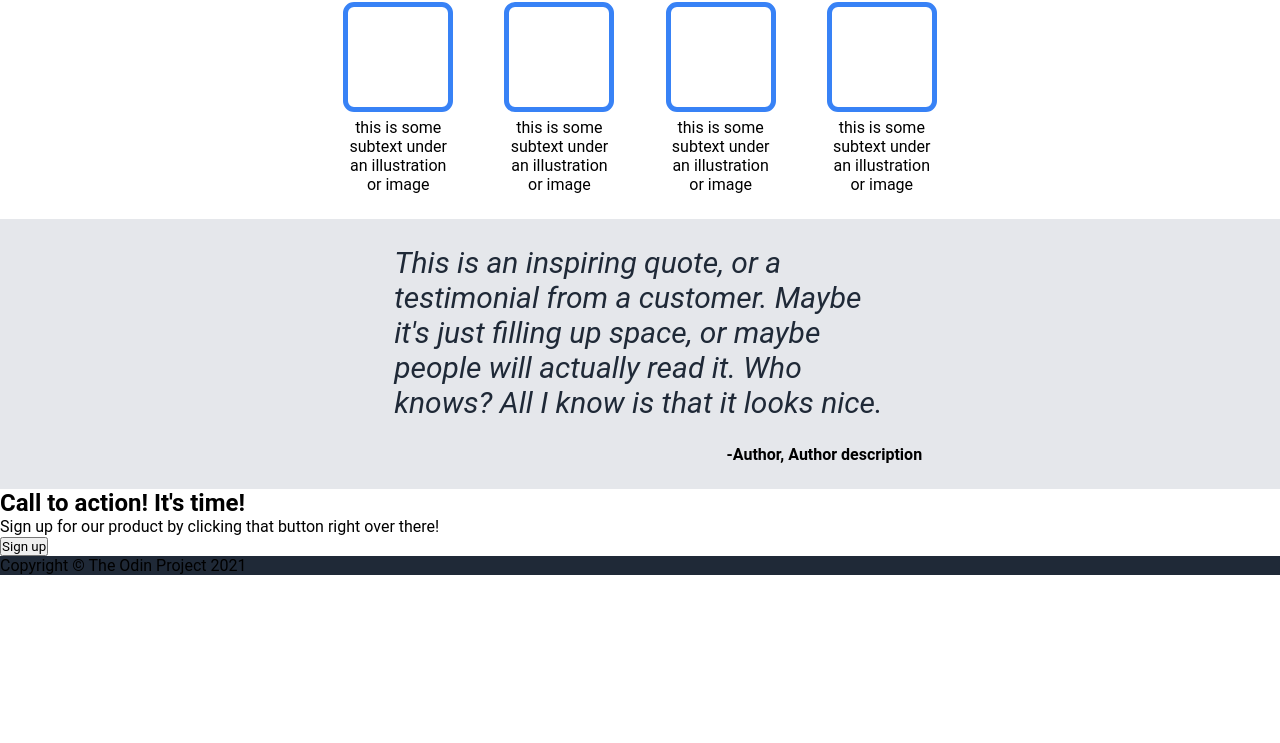
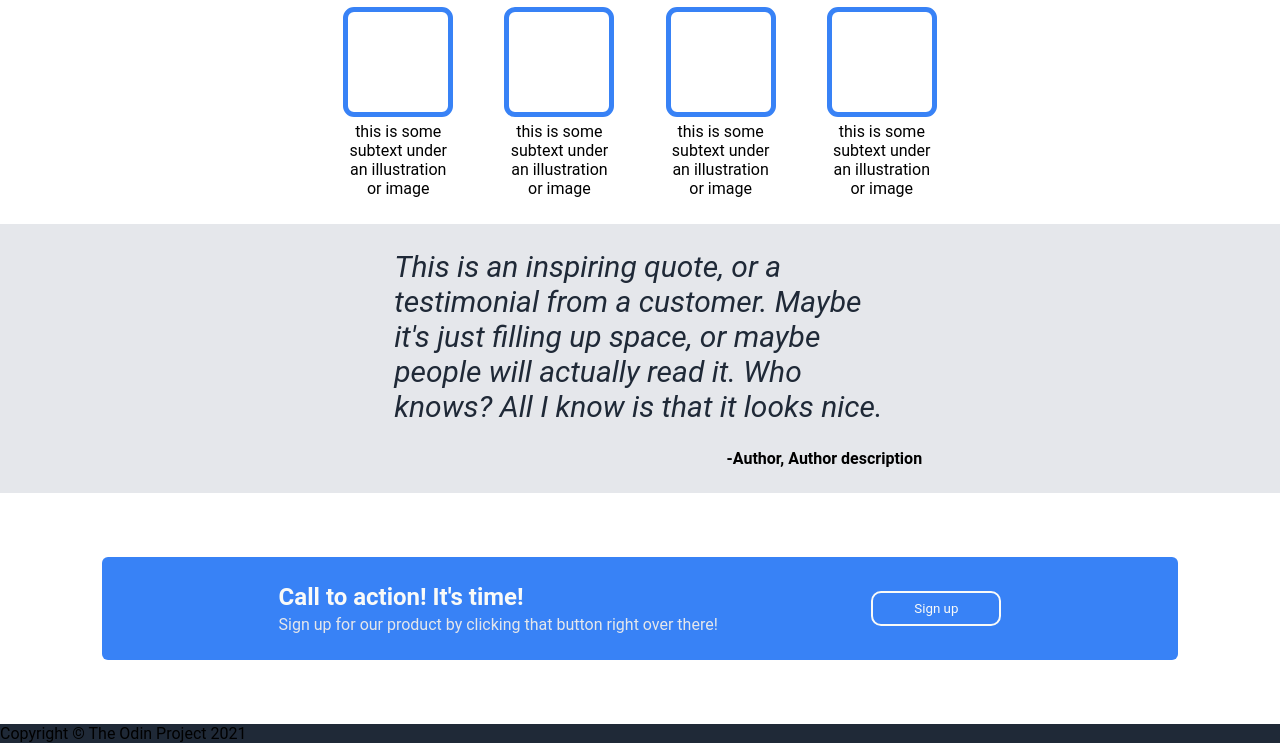
Before and after one commit to sarah-abraham/Landing-Page-TOP-Foundations, a plain HTML site: page index.html in a window 1280 px wide. Shown: the part 580-1323 px from the top of the page. Before the commit the page ends 1155 px from the top, so only its background shows below. Drawn offline with Linux system fonts and the light colour scheme.

Commit message:
Applied styles to the call to action section and removed the call-to-action-button class

```diff
--- a/index.css
+++ b/index.css
@@ -41,13 +41,16 @@
 }
 
 
+button{
+    width:130px;
+    padding: 8px;
+    border-radius: 10px;
+}
+
 .intro-text button{
+    margin-top: 2%;
     background-color: #3882F6;
     color: white;
-    width:40%;
-    padding:2%;
-    margin-top: 2%;
-    border-radius: 10px;
     border-color: #3882F6;
 }
 
@@ -141,3 +144,31 @@ a{
     margin-left: 30%;
     font-weight: 700;
 }
+
+.call-to-action{
+    margin: 5%;
+    margin-left: 8%;
+    padding: 2%;
+    background-color: #3882F6;
+    border-radius: 6px;
+    display: flex;
+    justify-content: center;
+    align-items: center;
+    gap: 15%;
+    width: 80%;
+}
+
+.call-to-action-text h2{
+    color: #F9FAF8;
+    margin-bottom: 1%;
+}
+
+.call-to-action-text p{
+    color: #E5E7EB
+}
+
+.call-to-action button{
+    border: 2px solid #F9FAF8;
+    color: #F9FAF8;
+    background-color: #3882F6;
+}
--- a/index.html
+++ b/index.html
@@ -63,9 +63,9 @@
             <h2> Call to action! It's time! </h2>
             <p> Sign up for our product by clicking that button right over there! </p>
         </div>
-        <div class="call-to-action-button">
+
             <button> Sign up </button>
-        </div>
+
     </div>
     <div class="footer">
         <footer> Copyright &copy; The Odin Project 2021 </footer>
```
